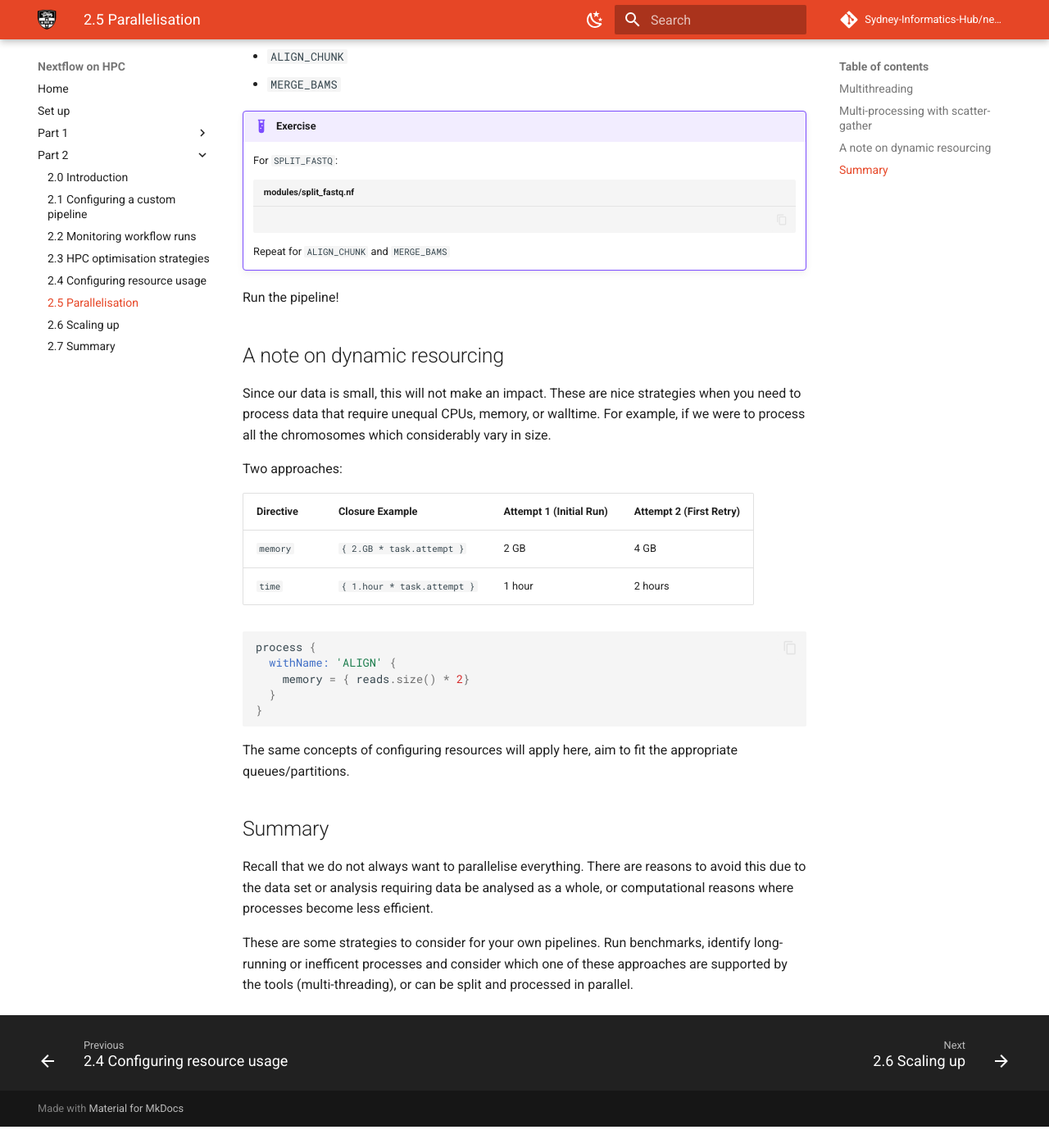
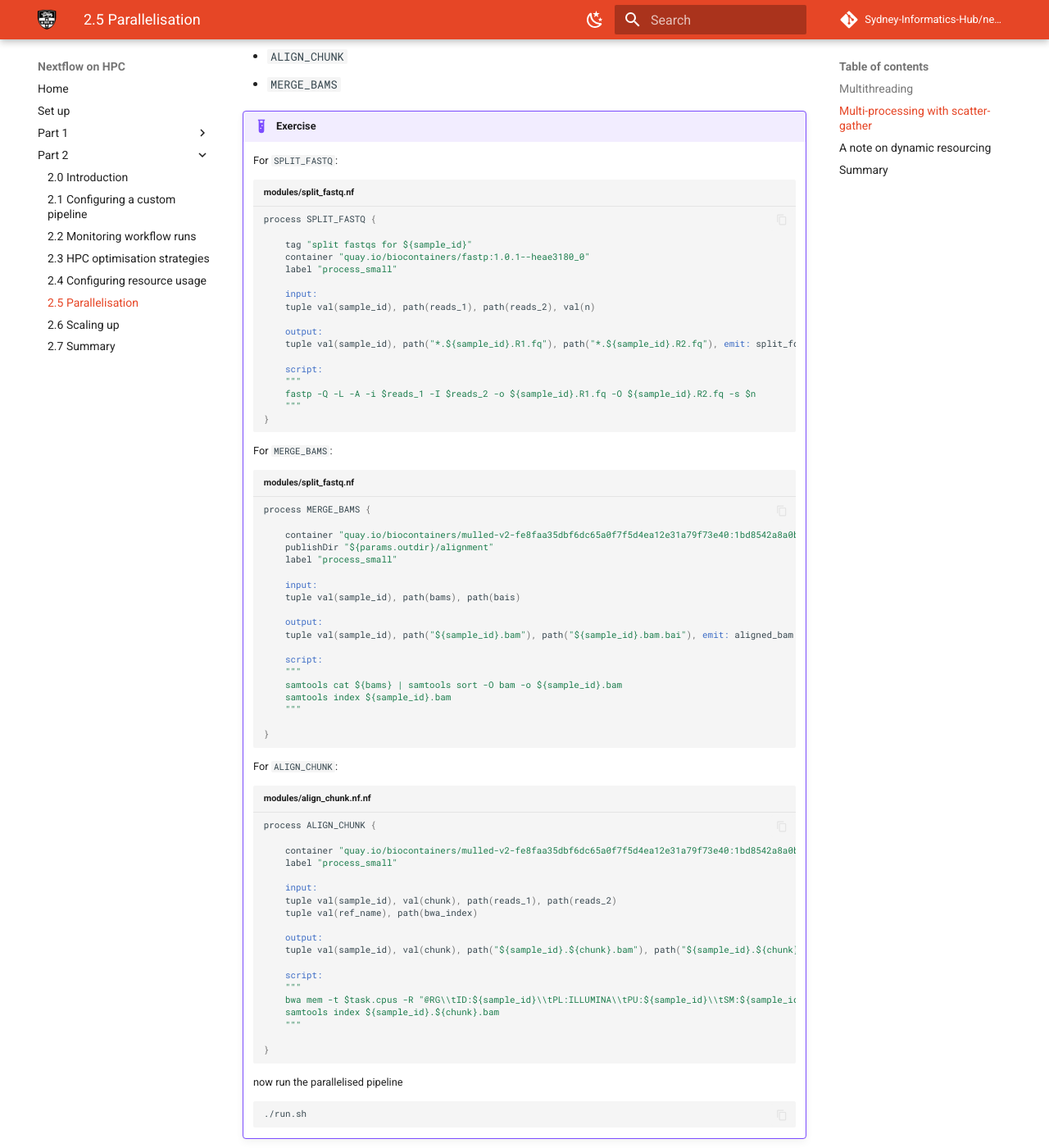
Before and after one commit to Sydney-Informatics-Hub/nextflow-hpc-workshop, an MkDocs documentation site: the page built from docs/part2/25_parallelisation.md, in a window 1280 px wide and 1400 px high, scrolled down 4793 px. Shown: the whole window at 82% size. Built offline with MkDocs 1.6.1 and Material for MkDocs 9.7.7, drawn with Linux system fonts in a browser that asks for light colours; comment, search, counter and statistics services are not loaded; before the commit the page ends 6167 px from its top, so only the background shows below that.

Commit message:
added codechunks for poprocess updates

````diff
--- a/docs/part2/25_parallelisation.md
+++ b/docs/part2/25_parallelisation.md
@@ -265,10 +265,75 @@ Lastly, add the `process_small` labels to each of the modules:
     For `SPLIT_FASTQ`:
 
     ```groovy title="modules/split_fastq.nf"
+    process SPLIT_FASTQ {
+
+        tag "split fastqs for ${sample_id}"
+        container "quay.io/biocontainers/fastp:1.0.1--heae3180_0"
+        label "process_small"
+
+        input:
+        tuple val(sample_id), path(reads_1), path(reads_2), val(n)
+
+        output:
+        tuple val(sample_id), path("*.${sample_id}.R1.fq"), path("*.${sample_id}.R2.fq"), emit: split_fq
+
+        script:
+        """
+        fastp -Q -L -A -i $reads_1 -I $reads_2 -o ${sample_id}.R1.fq -O ${sample_id}.R2.fq -s $n
+        """
+    }
+    ```
+    For `MERGE_BAMS`:
+
+    ```groovy title="modules/split_fastq.nf"
+    process MERGE_BAMS {
+
+        container "quay.io/biocontainers/mulled-v2-fe8faa35dbf6dc65a0f7f5d4ea12e31a79f73e40:1bd8542a8a0b42e0981337910954371d0230828e-0"
+        publishDir "${params.outdir}/alignment"
+        label "process_small"
+
+        input:
+        tuple val(sample_id), path(bams), path(bais)
+
+        output:
+        tuple val(sample_id), path("${sample_id}.bam"), path("${sample_id}.bam.bai"), emit: aligned_bam
+
+        script:
+        """
+        samtools cat ${bams} | samtools sort -O bam -o ${sample_id}.bam
+        samtools index ${sample_id}.bam
+        """
+
+    }
+    ```
+    For `ALIGN_CHUNK`:
+
+    ```groovy title="modules/align_chunk.nf.nf"
+    process ALIGN_CHUNK {
+
+        container "quay.io/biocontainers/mulled-v2-fe8faa35dbf6dc65a0f7f5d4ea12e31a79f73e40:1bd8542a8a0b42e0981337910954371d0230828e-0"
+        label "process_small"
+
+        input:
+        tuple val(sample_id), val(chunk), path(reads_1), path(reads_2)
+        tuple val(ref_name), path(bwa_index)
+
+        output:
+        tuple val(sample_id), val(chunk), path("${sample_id}.${chunk}.bam"), path("${sample_id}.${chunk}.bam.bai"), emit: aligned_bam
+
+        script:
+        """
+        bwa mem -t $task.cpus -R "@RG\\tID:${sample_id}\\tPL:ILLUMINA\\tPU:${sample_id}\\tSM:${sample_id}\\tLB:${sample_id}\\tCN:SEQ_CENTRE" ${bwa_index}/${ref_name} $reads_1 $reads_2 | samtools sort -O bam -o ${sample_id}.${chunk}.bam
+        samtools index ${sample_id}.${chunk}.bam
+        """
+
+    }
+    ```
+    now run the parallelised pipeline
+    ```bash
+    ./run.sh
 
     ```
-
-    Repeat for `ALIGN_CHUNK` and `MERGE_BAMS`
 
 Run the pipeline!
 
````
